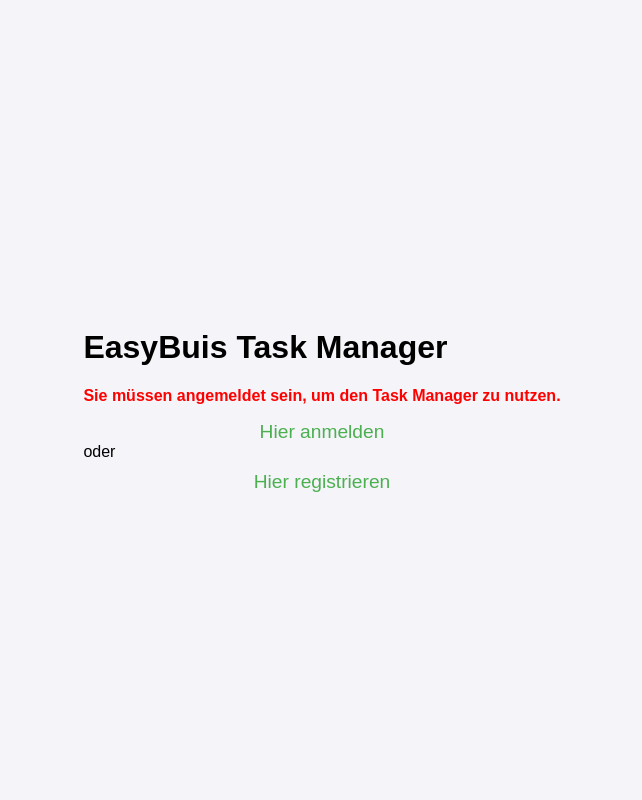
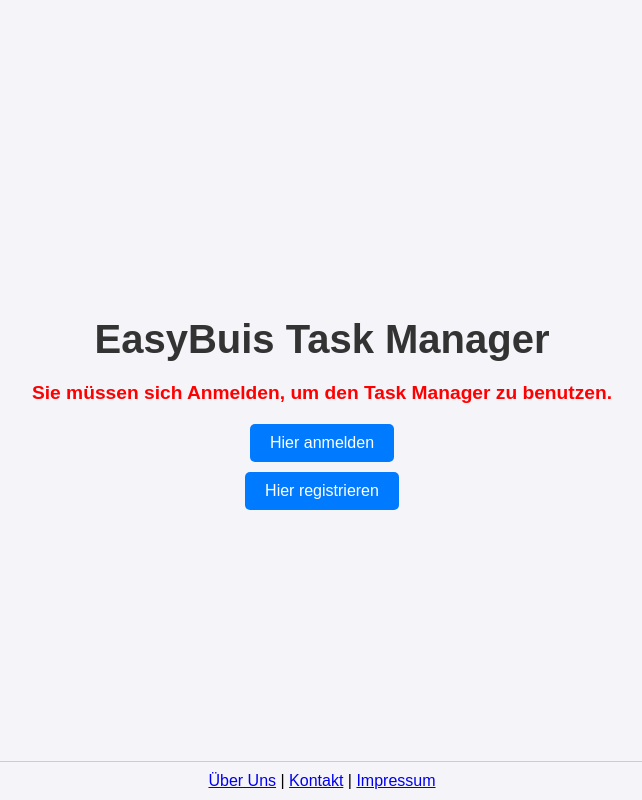
Before and after one commit to Usman-65/FSWD-EasyBuis, a Flask app: page / in a window 1280 px wide. Shown: the whole page, without its empty margins (318-960 px from the left). Run offline with Flask 3, Linux system fonts and the light colour scheme; a user stored in the database is signed in.

Commit message:
Anpassen der Startseite - Overlay für Barrierefreiheit verbessert + Fußzeile hinzugefügt

```diff
--- a/app.py
+++ b/app.py
@@ -4,7 +4,7 @@ from werkzeug.security import generate_password_hash, check_password_hash
 import os
 from functools import wraps
 from kanban_board import kanban_board
-from Task_Manager import task_manager
+from task_manager import task_manager
 
 
 # Initialisierung der DB
--- a/static/styles.css
+++ b/static/styles.css
@@ -4,107 +4,58 @@ body {
   align-items: center;
   height: 100vh;
   margin: 0;
-    font-family: Arial, sans-serif;
+  font-family: Arial, Helvetica, sans-serif;
   background-color: #f4f4f9;
 }
 
-main {
+.container {
   text-align: center;
+}
+
+h1 {
+  font-size: 2.5em;
+  color: #333;
   margin-bottom: 20px;
 }
 
-ul {
-    list-style-type: none;
-    padding: 0;
-}
-
-ul li {
-    margin: 10px 0;
-}
-
-a {
-    display: block;
-    text-align: center;
-    margin-top: 10px;
-    color: #007bff;
-    text-decoration: none;
-    color: #4CAF50;
+.error-message {
+  color: #ff0000;
+  font-weight: bold;
+  margin-bottom: 20px;
   font-size: 1.2em;
 }
 
-a:hover {
-    text-decoration: underline;
-}
-.navigation-buttons {
-    margin: 10px 0;
+.auth-buttons {
   display: flex;
+  flex-direction: column;
+  align-items: center;
   gap: 10px;
 }
 
-.navigation-buttons button {
-    padding: 8px 16px;
+button {
   background-color: #007bff;
-    color: white;
+  color: #fff;
   border: none;
-    border-radius: 4px;
+  border-radius: 5px;
+  padding: 10px 20px;
+  font-size: 1em;
   cursor: pointer;
-    font-size: 14px;
+  transition: background-color 0.3s;
 }
 
-.navigation-buttons button:hover {
+button:hover {
   background-color: #0056b3;
-}
-/* Kanban Board Styling */
-.kanban-board {
-    display: flex;
-    gap: 20px;
-    padding: 20px;
-    background-color: #f4f5f7;
-    min-height: 90vh;
-    border-radius: 8px;
+  outline: 3px solid #2aff95; /* Deutlicher Rahmen in Gelb */
 }
 
-  .kanban-column {
-    flex: 1;
-    background: #ffffff;
-    border: 1px solid #e1e4e8;
-    border-radius: 8px;
-    padding: 10px;
-    display: flex;
-    flex-direction: column;
+button:focus {
+  outline: 3px solid #8bff07; /* Deutlicher Rahmen in Gelb */
+  outline-offset: 3px; /* Abstand des Rahmens vom Button */
+  background-color: #0056b3; /* Hintergrundfarbe ändern, um den Fokus hervorzuheben */
+  color: #ffffff; /* Textfarbe sicherstellen */
 }
 
-  .kanban-header {
-    font-size: 18px;
-    font-weight: bold;
-    text-align: center;
-    padding: 10px;
-    background-color: #0073e6;
-    color: white;
-    border-radius: 8px 8px 0 0;
+span {
+  font-size: 1em;
+  color: #555;
 }
-
-  .kanban-card {
-    background-color: #fefefe;
-    border: 1px solid #d1d5da;
-    border-radius: 6px;
-    padding: 15px;
-    margin: 10px 0;
-    box-shadow: 0 2px 4px rgba(0, 0, 0, 0.1);
-    font-size: 14px;
-  }
-  .kanban-card p {
-    margin: 0;
-    font-weight: bold;
-  }
-
-  .kanban-tag {
-    display: inline-block;
-    margin-top: 10px;
-    padding: 4px 8px;
-    background-color: #eaf5ff;
-    color: #0073e6;
-    font-size: 12px;
-    border-radius: 12px;
-    text-align: center;
-  }
--- a/templates/index2.html
+++ b/templates/index2.html
@@ -11,12 +11,20 @@
     <div class="container">
         <h1>EasyBuis Task Manager</h1>
         <!-- Nachricht für nicht angemeldete Benutzer -->
-        <p style="color: red; font-weight: bold;">Sie müssen angemeldet sein, um den Task Manager zu nutzen.</p>
-        <div class="auth-links">
-            <a href="/login">Hier anmelden</a> oder
-            <a href="/registrierung">Hier registrieren</a>
+        <p class="error-message">Sie müssen sich Anmelden, um den Task Manager zu benutzen.</p>
+        <div class="auth-buttons">
+          <button onclick="window.location.href='/login'" aria-label="Hier anmelden">Hier anmelden</button>
+          <button onclick="window.location.href='/registrierung'" aria-label="Hier registrieren">Hier registrieren</button>
          </div>
     </div>
+    <footer style="position: fixed; bottom: 0; width: 100%; text-align: center; background-color: #f4f4f9; padding: 10px 0; border-top: 1px solid #ccc;">
+      <div class="footer-links">
+          <a href="/ueber-uns">Über Uns</a> |
+          <a href="/kontakt">Kontakt</a> |
+          <a href="/impressum">Impressum</a>
+      </div>
+  </footer>
+
   </body>
 
 </html>
```
Also changed, not shown: static/kanban.css (+55 -0 lines). Lines whose indentation alone changed are shown as unchanged.
